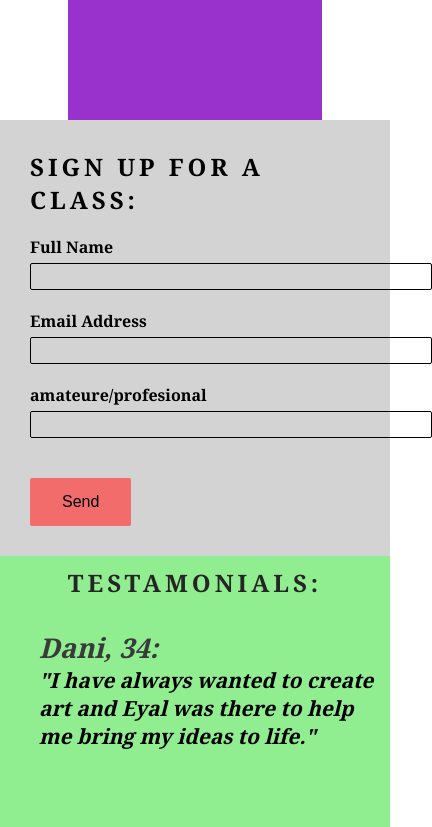
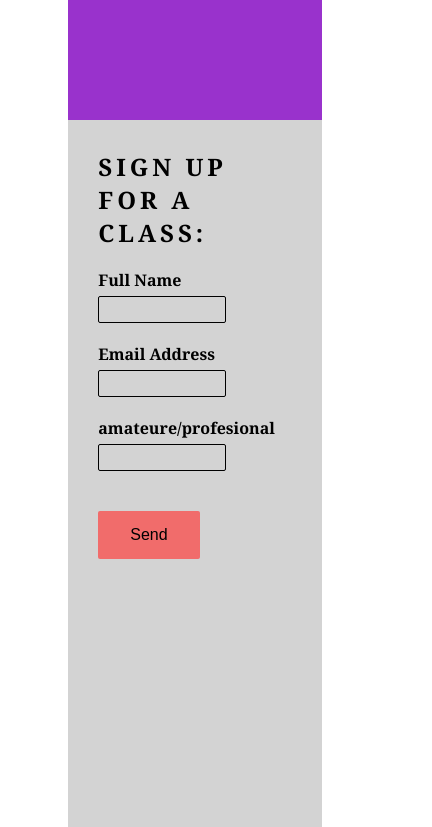
Before and after one commit to tamirgen/Welding-Classes, a plain HTML site: page index.html in a window 390 px wide. Shown: the part 1640-2467 px from the top of the page, 432 px wide, since content can reach past the window. Drawn offline with Linux system fonts and the light colour scheme.

Commit message:
add media quary up to 1200px for form form section

```diff
--- a/assests/css/style.css
+++ b/assests/css/style.css
@@ -264,4 +264,23 @@ footer {
     hr {
         display: none;
     }
+
+    #form-section {
+            width: 65%;
+            height: 800px;
+            margin: 0 auto;
+         }
+
+         #name {
+            width: 65%;
+
+         }
+
+         #email {
+             width: 65%;
+         }
+
+         #level {
+             width: 65%;
+         }
 }
--- a/index.html
+++ b/index.html
@@ -65,10 +65,10 @@
         <h2>Sign Up For A Class:</h2>
         <label for="name">Full Name</label>
         <input class="text-input" id="name" name="full_name" type="text" required>
-
-        <label for="email">Email Address</label>
+        <br>
+         <label for="email">Email Address</label>
         <input  class="text-input" type="email" id="email" name="email_address" required>
-
+        <br>
         <label for="level">amateure/profesional</label>
         <input class="text-input" type="text" id="level" name="skill_level" required>
         <input class="join-button" type="submit" value="Send">
```
